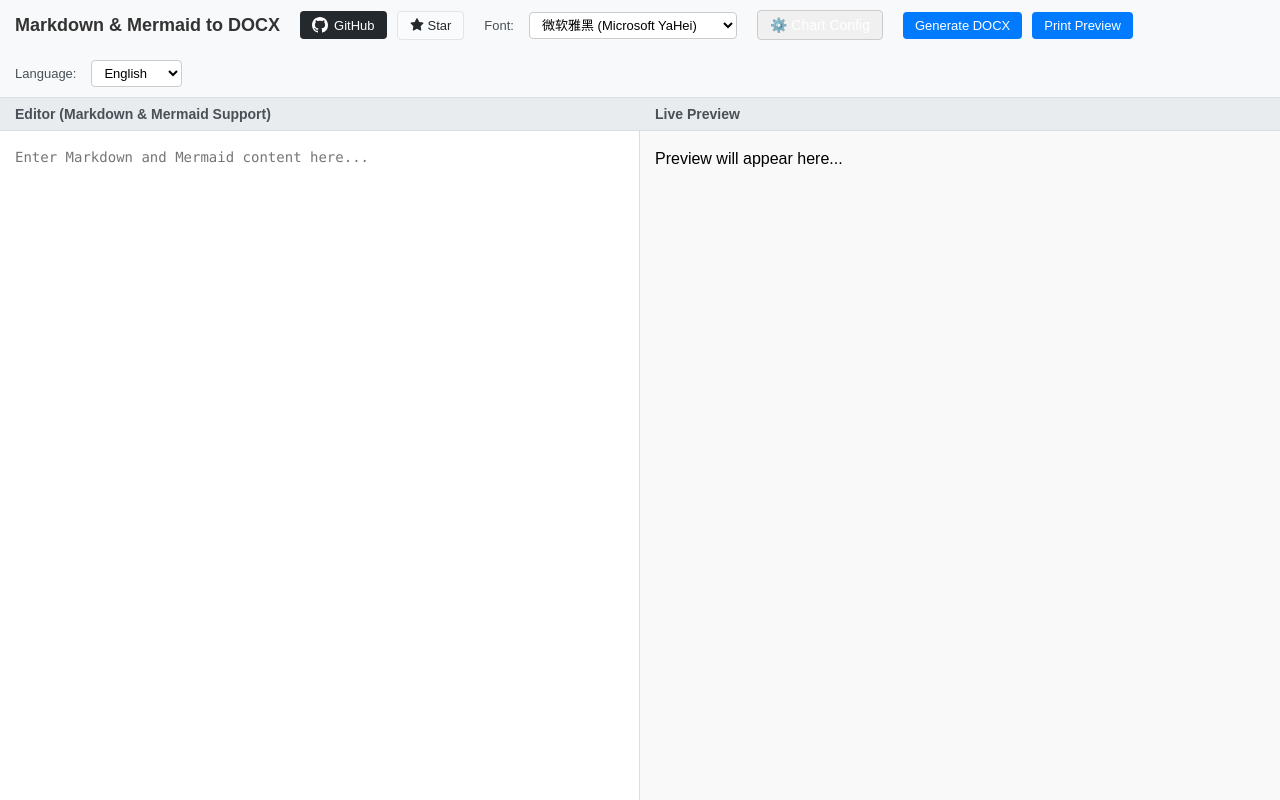
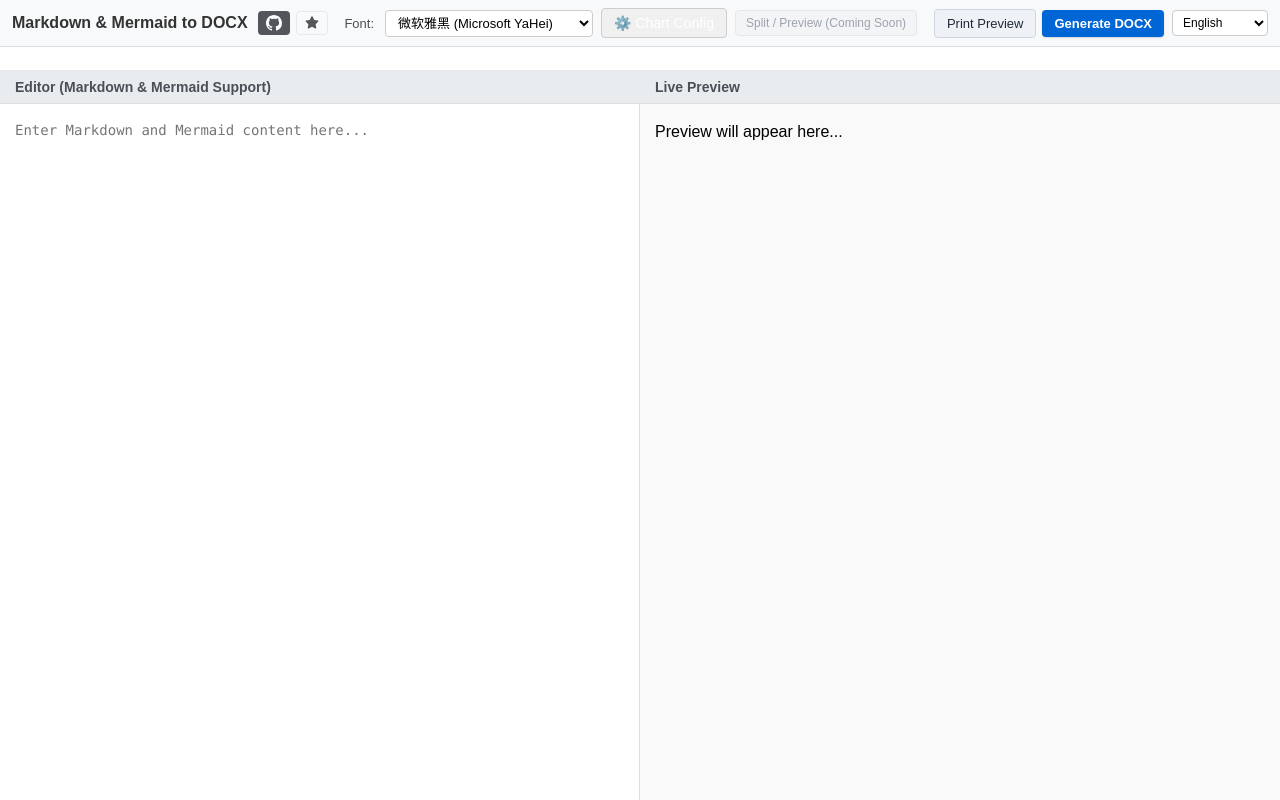
Before and after one commit to xlight/md-mermaid-toDocx, a plain HTML site: page index.html in a window 1280 px wide. Drawn offline with nearby package versions, Linux system fonts and the light colour scheme; a script that the page names is missing.

Commit message:
Refactor toolbar layout for compact single-row design

```diff
--- a/app.js
+++ b/app.js
@@ -55,7 +55,8 @@
                 mathGenerating: '正在渲染数学公式...',
                 mathRenderError: '数学公式渲染失败',
                 mathExportError: '数学公式导出失败',
-                mathJaxNotLoaded: 'MathJax 未加载，数学公式功能不可用'
+                mathJaxNotLoaded: 'MathJax 未加载，数学公式功能不可用',
+                viewModePlaceholder: 'Split / Preview（即将支持）'
             },
             'en': {
                 title: 'Markdown & Mermaid to DOCX',
@@ -112,7 +113,8 @@
                 mathGenerating: 'Rendering math formula...',
                 mathRenderError: 'Math formula rendering failed',
                 mathExportError: 'Math formula export failed',
-                mathJaxNotLoaded: 'MathJax not loaded, math formula feature unavailable'
+                mathJaxNotLoaded: 'MathJax not loaded, math formula feature unavailable',
+                viewModePlaceholder: 'Split / Preview (Coming Soon)'
             }
         };
 
--- a/index.html
+++ b/index.html
@@ -41,23 +41,23 @@
 
     <div class="container">
         <div class="toolbar">
+            <div class="toolbar-left">
                 <h1 data-i18n="title">Markdown & Mermaid to DOCX</h1>
-
-            <div class="toolbar-group">
-                <a href="https://github.com/xlight/md-mermaid-toDocx" target="_blank" class="github-link" title="View on GitHub">
+                <div class="toolbar-group toolbar-links">
+                    <a href="https://github.com/xlight/md-mermaid-toDocx" target="_blank" class="github-link compact-link" title="View on GitHub" aria-label="View on GitHub">
                         <svg viewBox="0 0 16 16" aria-hidden="true">
                             <path d="M8 0C3.58 0 0 3.58 0 8c0 3.54 2.29 6.53 5.47 7.59.4.07.55-.17.55-.38 0-.19-.01-.82-.01-1.49-2.01.37-2.53-.49-2.69-.94-.09-.23-.48-.94-.82-1.13-.28-.15-.68-.52-.01-.53.63-.01 1.08.58 1.23.82.72 1.21 1.87.87 2.33.66.07-.52.28-.87.51-1.07-1.78-.2-3.64-.89-3.64-3.95 0-.87.31-1.59.82-2.15-.08-.2-.36-1.02.08-2.12 0 0 .67-.21 2.2.82.64-.18 1.32-.27 2-.27.68 0 1.36.09 2 .27 1.53-1.04 2.2-.82 2.2-.82.44 1.1.16 1.92.08 2.12.51.56.82 1.27.82 2.15 0 3.07-1.87 3.75-3.65 3.95.29.25.54.73.54 1.48 0 1.07-.01 1.93-.01 2.2 0 .21.15.46.55.38A8.013 8.013 0 0016 8c0-4.42-3.58-8-8-8z"></path>
                         </svg>
-                    <span data-i18n="viewOnGithub">GitHub</span>
                     </a>
-                <a href="https://github.com/xlight/md-mermaid-toDocx" target="_blank" class="star-button" title="Star this project">
+                    <a href="https://github.com/xlight/md-mermaid-toDocx" target="_blank" class="star-button compact-link" title="Star this project" aria-label="Star this project">
                         <svg viewBox="0 0 16 16" aria-hidden="true">
                             <path d="M8 .25a.75.75 0 01.673.418l1.882 3.815 4.21.612a.75.75 0 01.416 1.279l-3.046 2.97.719 4.192a.75.75 0 01-1.088.791L8 12.347l-3.766 1.98a.75.75 0 01-1.088-.79l.72-4.194L.818 6.374a.75.75 0 01.416-1.28l4.21-.611L7.327.668A.75.75 0 018 .25z"></path>
                         </svg>
-                    <span data-i18n="starButton">Star</span>
                     </a>
                 </div>
+            </div>
 
+            <div class="toolbar-center">
                 <div class="toolbar-group">
                 <label for="fontPicker" data-i18n="fontLabel">字体:</label>
                 <select id="fontPicker">
@@ -93,19 +93,26 @@
                 <button id="mermaidConfigButton" data-i18n="mermaidConfigButton" title="Mermaid 配置">⚙️ 图表配置</button>
             </div>
 
-            <div class="toolbar-group">
-                <button id="generateDocxButton" data-i18n="generateButton">生成 DOCX</button>
-                <button id="printPreviewButton" data-i18n="printButton">打印预览</button>
+                <div class="toolbar-group toolbar-view-mode-placeholder">
+                    <button id="viewModePlaceholder" class="secondary-button" type="button" data-i18n="viewModePlaceholder" disabled>Split / Preview</button>
+                </div>
             </div>
 
-            <div class="toolbar-group">
-                <label for="langPicker" data-i18n="languageLabel">语言:</label>
-                <select id="langPicker">
+            <div class="toolbar-right">
+                <div class="toolbar-group toolbar-actions">
+                    <button id="printPreviewButton" class="secondary-button" data-i18n="printButton">打印预览</button>
+                    <button id="generateDocxButton" class="primary-button" data-i18n="generateButton">生成 DOCX</button>
+                </div>
+
+                <div class="toolbar-group toolbar-lang-group">
+                    <select id="langPicker" aria-label="Language">
                         <option value="zh-CN">简体中文</option>
                         <option value="en">English</option>
                     </select>
                 </div>
-
+            </div>
+        </div>
+        <div class="status-bar">
             <div id="status"></div>
         </div>
 
--- a/styles.css
+++ b/styles.css
@@ -14,39 +14,69 @@
 
         /* 顶部工具栏 */
         .toolbar {
-            padding: 10px 15px;
+            padding: 8px 12px;
             background-color: #f8f9fa;
             border-bottom: 1px solid #ddd;
             display: flex;
             align-items: center;
-            gap: 20px;
-            flex-wrap: wrap;
+            justify-content: space-between;
+            gap: 12px;
+            flex-wrap: nowrap;
+            flex-shrink: 0;
+            overflow-x: auto;
+            white-space: nowrap;
+        }
+
+        .toolbar h1 {
+            font-size: 16px;
+            margin: 0;
+            color: #333;
+            font-weight: 600;
             flex-shrink: 0;
         }
 
-        .toolbar h1 {
-            font-size: 18px;
-            margin: 0;
-            color: #333;
+        .toolbar-left,
+        .toolbar-center,
+        .toolbar-right {
+            display: flex;
+            align-items: center;
+            gap: 10px;
+            min-width: 0;
+        }
+
+        .toolbar-left {
+            flex: 0 1 auto;
+        }
+
+        .toolbar-center {
+            flex: 1 1 auto;
+            justify-content: center;
+            gap: 8px;
+        }
+
+        .toolbar-right {
+            flex: 0 0 auto;
+            gap: 8px;
         }
 
         .toolbar-group {
             display: flex;
             align-items: center;
-            gap: 10px;
+            gap: 6px;
+            min-width: 0;
         }
 
         /* GitHub 链接样式 */
         .github-link {
             display: inline-flex;
             align-items: center;
-            gap: 6px;
-            padding: 6px 12px;
+            gap: 4px;
+            padding: 4px 8px;
             background-color: #24292e;
             color: #fff;
             text-decoration: none;
             border-radius: 4px;
-            font-size: 13px;
+            font-size: 12px;
             transition: background-color 0.2s;
         }
 
@@ -64,13 +94,13 @@
             display: inline-flex;
             align-items: center;
             gap: 4px;
-            padding: 6px 12px;
+            padding: 4px 8px;
             background-color: #fafbfc;
             color: #24292e;
             border: 1px solid #e1e4e8;
             text-decoration: none;
             border-radius: 4px;
-            font-size: 13px;
+            font-size: 12px;
             transition: all 0.2s;
         }
 
@@ -83,6 +113,18 @@
             width: 14px;
             height: 14px;
             fill: currentColor;
+        }
+
+        .compact-link span {
+            display: none;
+        }
+
+        .compact-link {
+            opacity: 0.78;
+        }
+
+        .compact-link:hover {
+            opacity: 1;
         }
 
         /* 编辑器和预览区域的容器 */
@@ -155,11 +197,64 @@
         }
         button:hover { background-color: #0056b3; }
         button:disabled { background-color: #ccc; cursor: not-allowed; }
+        .primary-button {
+            background-color: #0066d6;
+            font-weight: 600;
+            box-shadow: 0 1px 2px rgba(0, 0, 0, 0.15);
+        }
+
+        .primary-button:hover {
+            background-color: #0053ad;
+        }
+
+        .secondary-button {
+            background-color: #eef2f7;
+            color: #1f2937;
+            border: 1px solid #cdd6e1;
+            box-shadow: none;
+        }
+
+        .secondary-button:hover {
+            background-color: #e5ebf3;
+            color: #111827;
+        }
+
+        .secondary-button:disabled {
+            background-color: #f3f4f6;
+            color: #9ca3af;
+            border-color: #e5e7eb;
+            cursor: not-allowed;
+        }
+
+        .toolbar-view-mode-placeholder button {
+            padding: 5px 10px;
+            font-size: 12px;
+        }
+
+        .toolbar-lang-group select {
+            min-width: 96px;
+            font-size: 12px;
+            padding: 4px 6px;
+        }
+
+        .status-bar {
+            background-color: #ffffff;
+            border-bottom: 1px solid #e5e7eb;
+            padding: 4px 12px;
+            min-height: 24px;
+            display: flex;
+            align-items: center;
+        }
+
         #status {
             font-style: italic;
-            color: #555;
+            color: #4b5563;
             font-size: 12px;
-            margin-left: auto;
+            line-height: 1.4;
+            white-space: nowrap;
+            overflow: hidden;
+            text-overflow: ellipsis;
+            width: 100%;
         }
         .error-message {
             color: red;
@@ -182,6 +277,26 @@
             border: 1px solid #ccc;
             font-size: 13px;
             background-color: white;
+            max-width: 210px;
+        }
+
+        #fontPicker {
+            min-width: 150px;
+        }
+
+        @media (max-width: 1200px) {
+            .toolbar h1 {
+                font-size: 15px;
+            }
+
+            #fontPicker {
+                min-width: 130px;
+                max-width: 170px;
+            }
+
+            .toolbar-center {
+                justify-content: flex-start;
+            }
         }
 
         #documentPreview {
```
Also changed, not shown: 6 other files. Lines whose indentation alone changed are shown as unchanged.
